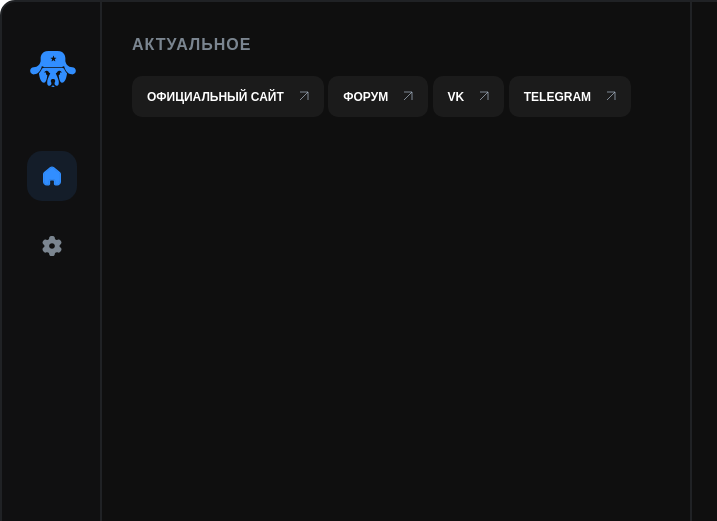
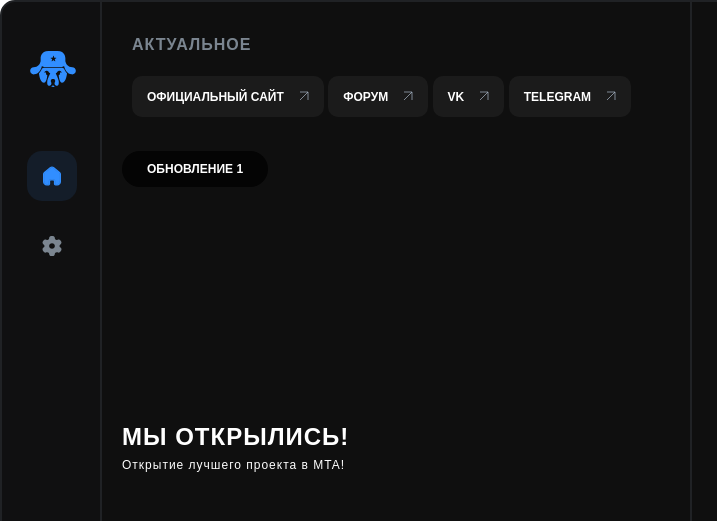
Before and after one commit to N3wSk1Y/mta-launcher, an Electron app: page src/index.html in a window 1080 px wide. Shown: the top 521 px of the page, 0-717 px from the left. Drawn offline with Linux system fonts and the light colour scheme; a web font is replaced by a local one.

Commit message:
started working with news

```diff
--- a/src/front.js
+++ b/src/front.js
@@ -30,26 +30,26 @@ async function getNews() {
             "image": "https://img4.goodfon.com/wallpaper/nbig/a/b5/grand-theft-auto-v-gta-5-game-city-landscape.jpg",
             "title": "Мы открылись!",
             "description": "Открытие лучшего проекта в MTA!",
-            "type": "Обновление"
+            "type": "Обновление 1"
         },
         {
             "id": 1,
             "image": "https://img4.goodfon.com/wallpaper/nbig/a/b5/grand-theft-auto-v-gta-5-game-city-landscape.jpg",
             "title": "Мы открылись!",
             "description": "Открытие лучшего проекта в MTA!",
-            "type": "Обновление"
+            "type": "Обновление 2"
         },
         {
             "id": 2,
             "image": "https://img4.goodfon.com/wallpaper/nbig/a/b5/grand-theft-auto-v-gta-5-game-city-landscape.jpg",
             "title": "Мы открылись!",
             "description": "Открытие лучшего проекта в MTA!",
-            "type": "Обновление"
+            "type": "Обновление 3"
         }
     ];
     return news;
 }
-function newsContent() {
+function newsPage() {
     return (
         `
         <h1 id="trendy">актуальное</h1>
@@ -59,12 +59,23 @@ function newsContent() {
             <a><p>vk</p><img src="public/arrow.svg"></a>
             <a><p>telegram</p><img src="public/arrow.svg"></a>
         </div>
-        <div id="news">
+        <div id="news-container" class="news">
         </div>
         `
     );
 }
-function settingsContent() {
+function changeNews(news) {
+    let newsContainer = document.getElementById("news-container");
+    console.log(newsContainer)
+
+    newsContainer.innerHTML =
+    `
+    <text>${news.type}</text>
+    <h1>${news.title}</h1>
+    <h2>${news.description}</h2>
+    `;
+}
+function settingsPage() {
     return (
         `
         <h1>настройки</h1>
@@ -105,21 +116,22 @@ function settingsContent() {
         `
     );
 }
-function changePage(selector) {
+async function changePage(selector) {
     let container = document.getElementById("changing-container");
     let settingsSVG = document.getElementById("settings-svg");
     let homeSVG1 = document.getElementById("home-svg-1");
     let homeSVG2 = document.getElementById("home-svg-2");
 
     if (selector.value == "settings") {
-        container.innerHTML = settingsContent();
+        container.innerHTML = settingsPage();
         settingsSVG.style.fill = "#2E8DFF";
         homeSVG1.style.fill = "#7C8792";
         homeSVG2.style.fill = "#7C8792";
         homeSVG2.style.stroke = "#7C8792";
-
     } else {
-        container.innerHTML = newsContent();
+        container.innerHTML = newsPage();
+        let news = await getNews();
+        changeNews(news[0]);
         settingsSVG.style.fill = "#7C8792";
         homeSVG1.style.fill = "#2E8DFF";
         homeSVG2.style.fill = "#2E8DFF";
@@ -145,8 +157,11 @@ async function changePath() {
     const filePath = await window.electronAPI.getDirectory()
     document.getElementById('game-path-value').innerText = filePath
 }
-serversUpdate();
-let news = getNews();
-
+async function main(){
+    serversUpdate();
+    let news = await getNews();
+    changeNews(news[0]);
+}
+main();
 
 //setInterval(serversUpdate, 5000);
--- a/src/index.html
+++ b/src/index.html
@@ -35,6 +35,8 @@
             <a><p>vk</p><img src="public/arrow.svg"></a>
             <a><p>telegram</p><img src="public/arrow.svg"></a>
         </div>
+        <div id="news-container" class="news">
+        </div>
     </div>
     <div class="segment" id="update-container">
         <img src="public/tick.svg" id="tick">
--- a/src/styles.css
+++ b/src/styles.css
@@ -446,3 +446,41 @@ input[type=button]:hover + img{
     line-height: 100%;
     color:#FFFFFF;
 }
+.news text {
+    font-style: normal;
+    font-weight: 600;
+    font-size: 12px;
+    line-height: 100%;
+    text-transform: uppercase;
+    color: #FFFFFF;
+    padding-left: 25px;
+    padding-top: 12px;
+    padding-right: 25px;
+    padding-bottom: 12px;
+    background: #000000;
+    border-radius: 39px;
+    white-space: normal;
+    text-align: left;
+    position: absolute;
+    top: 149px;
+    left: 20px;
+}
+.news h1 {
+    font-style: normal;
+    font-weight: 700;
+    font-size: 24px;
+    line-height: 100%;
+    color: #FFFFFF;
+    margin-left: 20px;
+    margin-top: 308px;
+}
+.news h2 {
+    font-style: normal;
+    font-weight: 500;
+    font-size: 12px;
+    line-height: 100%;
+    color: #FFFFFF;
+    text-transform: none;
+    margin-top: 10px;
+    margin-left: 20px;
+}
```
